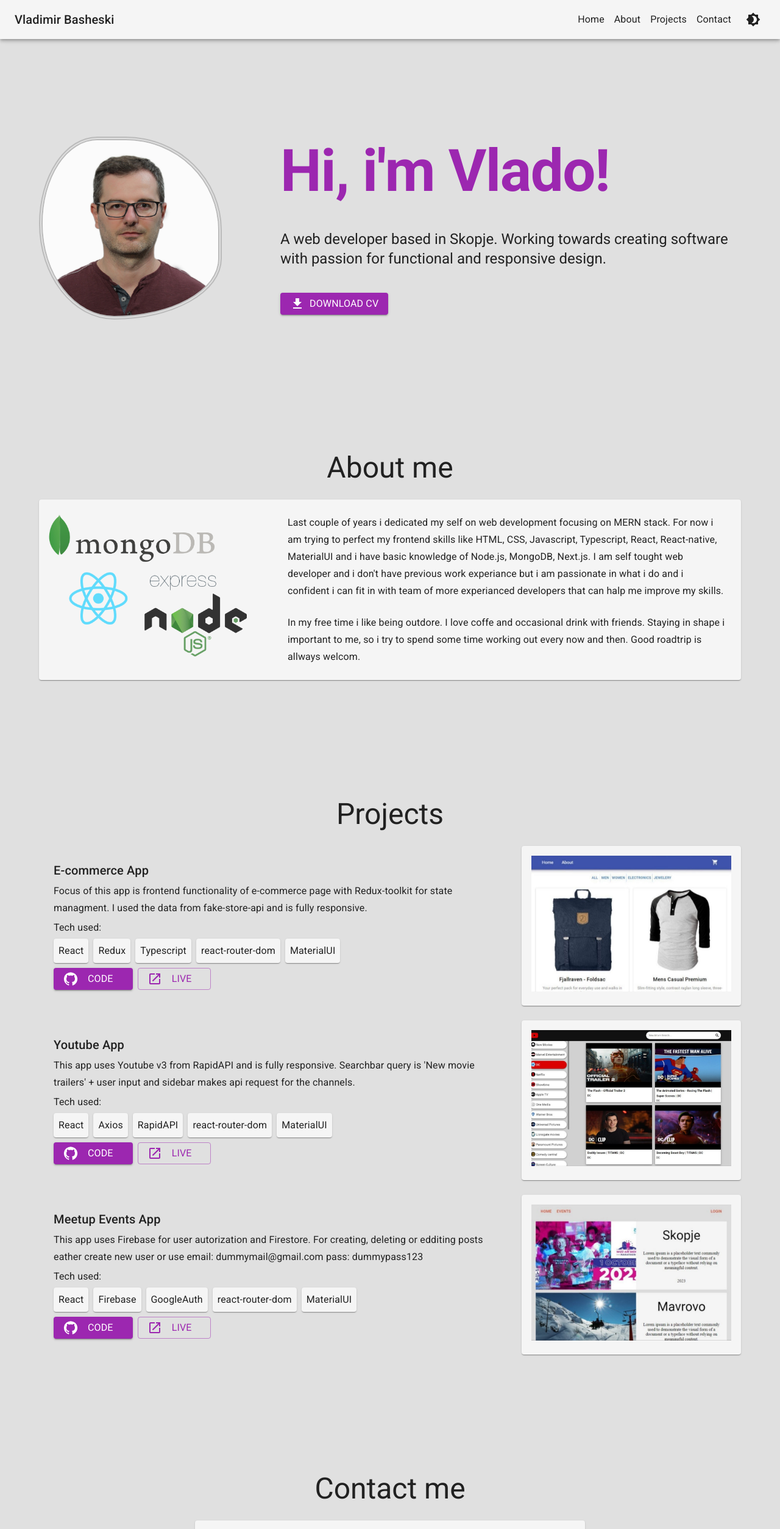
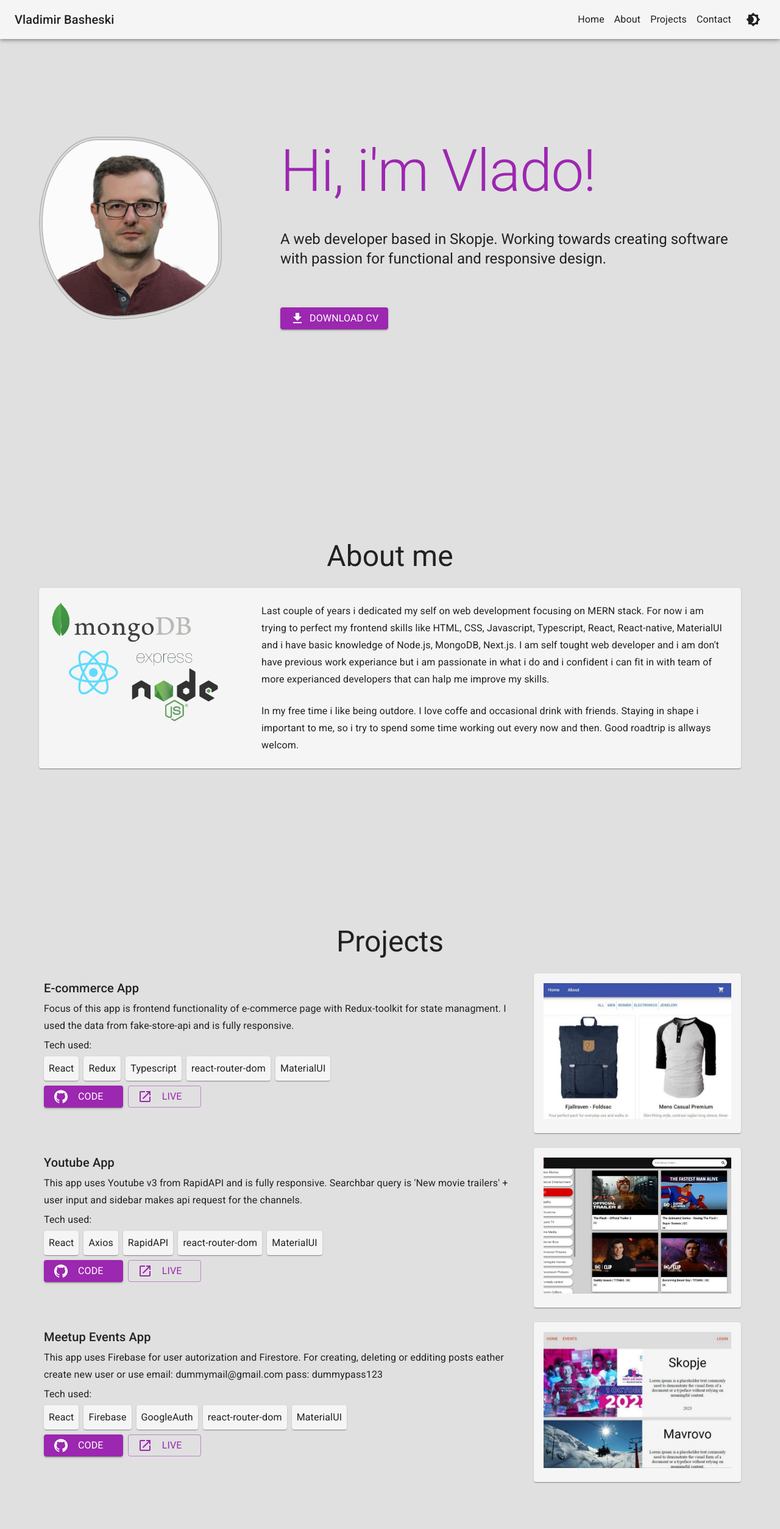
Before and after one commit to Vlado46/portfolio, a React (Vite) app: page / in a window 1280 px wide. Shown: the top 2507 px of the page at 61% size. Built offline with nearby package versions, Linux system fonts and the light colour scheme.

Commit message:
Responsive CSS done

```diff
--- a/src/App.css
+++ b/src/App.css
@@ -27,15 +27,15 @@
 }
 
 .about-img {
-  height: 280px;
-  width: 360px;
+  height: 240px;
+  width: 320px;
   object-fit: cover;
   padding: 1rem;
 }
 
 .projects-img {
   height: 255px;
-  width: 360px;
+  max-width: 340px;
   object-fit: cover;
   padding: 1rem;
 }
--- a/src/components/About.jsx
+++ b/src/components/About.jsx
@@ -5,26 +5,31 @@
 const About = () => {
   return (
     <section id="about">
-      <Stack spacing={3} justifyContent="center" alignItems="center">
+      <Stack
+        spacing={3}
+        paddingY={{ lg: 8 }}
+        justifyContent="center"
+        alignItems="center"
+      >
         <Typography variant="h3" marginY={3}>
           About me
         </Typography>
         <Paper>
-          <Stack direction="row" spacing={3}>
+          <Stack direction={{ md: "row" }} spacing={3}>
             <img className="about-img" src={img} />
             <Box padding={3}>
-              <Typography variant="subtitle1">
+              <Typography sx={{ typography: { xs: "body1", sm: "subtitle1" } }}>
                 Last couple of years i dedicated my self on web development
                 focusing on MERN stack. For now i am trying to perfect my
                 frontend skills like HTML, CSS, Javascript, Typescript, React,
                 React-native, MaterialUI and i have basic knowledge of Node.js,
-                MongoDB, Next.js. I am self tought web developer and i don't
+                MongoDB, Next.js. I am self tought web developer and i am don't
                 have previous work experiance but i am passionate in what i do
                 and i confident i can fit in with team of more experianced
                 developers that can halp me improve my skills.
               </Typography>
               <br />
-              <Typography variant="subtitle1">
+              <Typography sx={{ typography: { xs: "body1", sm: "subtitle1" } }}>
                 In my free time i like being outdore. I love coffe and
                 occasional drink with friends. Staying in shape i important to
                 me, so i try to spend some time working out every now and then.
--- a/src/components/Contact.jsx
+++ b/src/components/Contact.jsx
@@ -40,7 +40,7 @@
               component="form"
               ref={form}
               onSubmit={sendEmail}
-              width="50vw"
+              width={{ xs: "93%", md: "55vw" }}
               sx={{
                 "& .MuiTextField-root": { m: 2, width: "96%" },
               }}
@@ -70,7 +70,7 @@
                 variant="contained"
                 color="secondary"
                 type="submit"
-                sx={{ m: 2, width: 150 }}
+                sx={{ m: 2, width: { xs: 280, md: 150 } }}
               >
                 <EmailIcon />
                 <Typography marginX={4}>Send</Typography>
--- /dev/null
+++ b/src/components/DrawerComp.jsx
@@ -0,0 +1,136 @@
+import React, { useContext, useState } from "react";
+import { Link } from "react-scroll/modules";
+import MenuIcon from "@mui/icons-material/Menu";
+import Brightness4Icon from "@mui/icons-material/Brightness4";
+import Brightness7Icon from "@mui/icons-material/Brightness7";
+import {
+  Box,
+  Drawer,
+  IconButton,
+  List,
+  Stack,
+  Typography,
+} from "@mui/material";
+import ColorModeContext from "../context/toggle-theme-ctx";
+import { useTheme } from "@emotion/react";
+
+const DrawerComp = () => {
+  const [openDrawer, setOpenDrawer] = useState(false);
+
+  const theme = useTheme();
+  const colorMode = useContext(ColorModeContext);
+
+  const themeIconHandler = () => {
+    colorMode.toggleColorMode();
+    setOpenDrawer(false);
+  };
+
+  return (
+    <Box>
+      <MenuIcon onClick={() => setOpenDrawer(true)} />
+      <Drawer
+        anchor="left"
+        open={openDrawer}
+        onClose={() => setOpenDrawer(false)}
+      >
+        <Stack gap={2} marginY={8} paddingX={3}>
+          <Link
+            to="home"
+            underline="none"
+            activeClass="active"
+            spy={true}
+            smooth={true}
+            offset={-70}
+            duration={500}
+            onClick={() => setOpenDrawer(false)}
+          >
+            <Typography
+              sx={{
+                cursor: "pointer",
+                "&:hover": {
+                  opacity: 0.7,
+                },
+              }}
+            >
+              Home
+            </Typography>
+          </Link>
+          <Link
+            to="about"
+            underline="none"
+            activeClass="active"
+            spy={true}
+            smooth={true}
+            offset={-110}
+            duration={500}
+            onClick={() => setOpenDrawer(false)}
+          >
+            <Typography
+              sx={{
+                cursor: "pointer",
+                "&:hover": {
+                  opacity: 0.7,
+                },
+              }}
+            >
+              About
+            </Typography>
+          </Link>
+          <Link
+            to="projects"
+            underline="none"
+            activeClass="active"
+            spy={true}
+            smooth={true}
+            offset={-70}
+            duration={500}
+            onClick={() => setOpenDrawer(false)}
+          >
+            <Typography
+              sx={{
+                cursor: "pointer",
+                "&:hover": {
+                  opacity: 0.7,
+                },
+              }}
+            >
+              Projects
+            </Typography>
+          </Link>
+          <Link
+            to="contact"
+            underline="none"
+            activeClass="active"
+            spy={true}
+            smooth={true}
+            offset={-70}
+            duration={500}
+            onClick={() => setOpenDrawer(false)}
+          >
+            <Typography
+              sx={{
+                cursor: "pointer",
+                "&:hover": {
+                  opacity: 0.7,
+                },
+              }}
+            >
+              Contact
+            </Typography>
+          </Link>
+          <Box>
+            <IconButton onClick={themeIconHandler} color="inherit">
+              {theme.palette.mode === "dark" ? (
+                <Brightness7Icon />
+              ) : (
+                <Brightness4Icon />
+              )}
+            </IconButton>
+          </Box>
+        </Stack>
+      </Drawer>
+    </Box>
+  );
+};
+
+export default DrawerComp;
--- a/src/components/Footer.jsx
+++ b/src/components/Footer.jsx
@@ -16,7 +16,7 @@
         marginTop={15}
       >
         <Typography variant="subtitle2">vladimirbaseski46@gmail.com</Typography>
-        <Box display="flex" gap={2}>
+        <Box display="flex" gap={{ xs: 0, md: 2 }}>
           <IconButton
             href="https://www.linkedin.com/in/vladimir-basheski-61a822254/"
             target="_blank"
--- a/src/components/Home.jsx
+++ b/src/components/Home.jsx
@@ -7,19 +7,28 @@
 const Home = () => {
   return (
     <section id="home">
-      <Stack direction="row" paddingY={20} marginBottom={6} gap={12}>
-        <Box>
+      <Stack
+        direction={{ md: "row" }}
+        paddingY={{ xs: 3, md: 20 }}
+        marginBottom={15}
+        gap={{ xs: 6, md: 12 }}
+      >
+        <Box display="flex" justifyContent="center" marginBottom={2}>
           <img className="profile-img" src={image} />
         </Box>
         <Stack gap={5} justifyContent="flex-start">
-          <Typography variant="h1" fontWeight="bold" color="secondary">
+          <Typography
+            sx={{ typography: { xs: "h3", sm: "h1" } }}
+            fontWeight="bold"
+            color="secondary"
+          >
             Hi, i'm Vlado!
           </Typography>
-          <Typography variant="h5">
+          <Typography sx={{ typography: { xs: "h5", sm: "h5" } }}>
             A web developer based in Skopje. Working towards creating software
             with passion for functional and responsive design.
           </Typography>
-          <Box component="span">
+          <Box component="span" marginTop={3}>
             <Button variant="contained" color="secondary" href={CV} download>
               <DownloadIcon />
               <Typography marginLeft={1}>Download CV</Typography>
--- a/src/components/Navbar.jsx
+++ b/src/components/Navbar.jsx
@@ -1,4 +1,11 @@
-import { Box, IconButton, Paper, Stack, Typography } from "@mui/material";
+import {
+  Box,
+  IconButton,
+  Paper,
+  Stack,
+  Typography,
+  useMediaQuery,
+} from "@mui/material";
 import { Link } from "react-scroll/modules";
 import React, { useContext } from "react";
 import ColorModeContext from "../context/toggle-theme-ctx";
@@ -6,10 +13,13 @@
 import Brightness4Icon from "@mui/icons-material/Brightness4";
 import Brightness7Icon from "@mui/icons-material/Brightness7";
 import "../App.css";
+import DrawerComp from "./DrawerComp";
 
 const Navbar = () => {
   const theme = useTheme();
   const colorMode = useContext(ColorModeContext);
+
+  const isMatch = useMediaQuery(theme.breakpoints.down("sm"));
 
   return (
     <Paper
@@ -25,6 +35,8 @@
         paddingY={1.5}
       >
         <Typography variant="h6">Vladimir Basheski</Typography>
+        {isMatch && <DrawerComp />}
+        {!isMatch && (
           <Stack
             direction="row"
             justifyContent="center"
@@ -121,6 +133,7 @@
               </IconButton>
             </Box>
           </Stack>
+        )}
       </Stack>
     </Paper>
   );
--- a/src/components/Projects.jsx
+++ b/src/components/Projects.jsx
@@ -19,8 +19,8 @@
           Projects
         </Typography>
 
-        <Stack direction="row" spacing={3}>
-          <Stack padding={3} spacing={0.5}>
+        <Stack direction={{ xs: "column-reverse", md: "row" }} spacing={3}>
+          <Stack padding={1} spacing={0.5}>
             <Typography variant="h6">E-commerce App</Typography>
             <Typography variant="subtitle1">
               Focus of this app is frontend functionality of e-commerce page
@@ -28,7 +28,7 @@
               fake-store-api and is fully responsive.
             </Typography>
             <Typography variant="subtitle1">Tech used:</Typography>
-            <Stack direction="row" spacing={1}>
+            <Stack direction="row" gap={1} display="flex" flexWrap="wrap">
               <Paper>
                 <Typography padding={1}>React</Typography>
               </Paper>
@@ -71,8 +71,12 @@
           </Paper>
         </Stack>
 
-        <Stack direction="row" marginY={2} spacing={3}>
-          <Stack padding={3} spacing={0.5}>
+        <Stack
+          direction={{ xs: "column-reverse", md: "row" }}
+          marginY={2}
+          spacing={3}
+        >
+          <Stack padding={1} spacing={0.5}>
             <Typography variant="h6">Youtube App</Typography>
             <Typography variant="subtitle1">
               This app uses Youtube v3 from RapidAPI and is fully responsive.
@@ -80,7 +84,7 @@
               makes api request for the channels.
             </Typography>
             <Typography variant="subtitle1">Tech used:</Typography>
-            <Stack direction="row" spacing={1}>
+            <Stack direction="row" gap={1} display="flex" flexWrap="wrap">
               <Paper>
                 <Typography padding={1}>React</Typography>
               </Paper>
@@ -122,8 +126,12 @@
             <img className="projects-img" src={youtube} />
           </Paper>
         </Stack>
-        <Stack direction="row" marginY={2} spacing={3}>
-          <Stack padding={3} spacing={0.5}>
+        <Stack
+          direction={{ xs: "column-reverse", md: "row" }}
+          marginY={2}
+          spacing={3}
+        >
+          <Stack padding={1} spacing={0.5}>
             <Typography variant="h6">Meetup Events App</Typography>
             <Typography variant="subtitle1">
               This app uses Firebase for user autorization and Firestore. For
@@ -131,7 +139,7 @@
               email: dummymail@gmail.com pass: dummypass123
             </Typography>
             <Typography variant="subtitle1">Tech used:</Typography>
-            <Stack direction="row" spacing={1}>
+            <Stack direction="row" gap={1} display="flex" flexWrap="wrap">
               <Paper>
                 <Typography padding={1}>React</Typography>
               </Paper>
```
Lines whose indentation alone changed are shown as unchanged.
